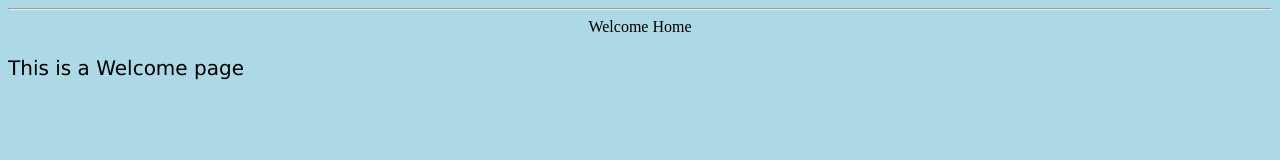
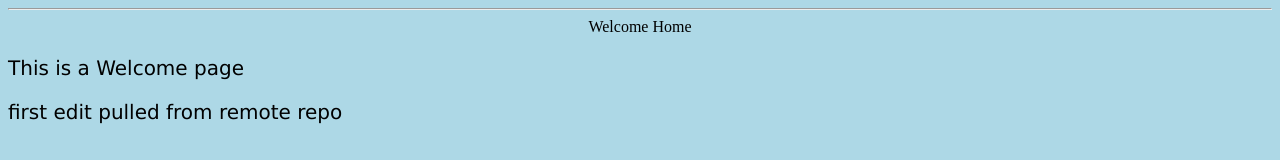
Before and after one commit to AishwariyaVinoth/Assignment_1, a plain HTML site: page index.html in a window 1280 px wide. Drawn offline with Linux system fonts and the light colour scheme.

Commit message:
commit from other files

```diff
--- a/index.html
+++ b/index.html
@@ -6,6 +6,7 @@
     </head>
     <body>
         <p>This is a Welcome page</p>
+        <p> first edit pulled from remote repo</p>
 
     </body>
 </html>
```
